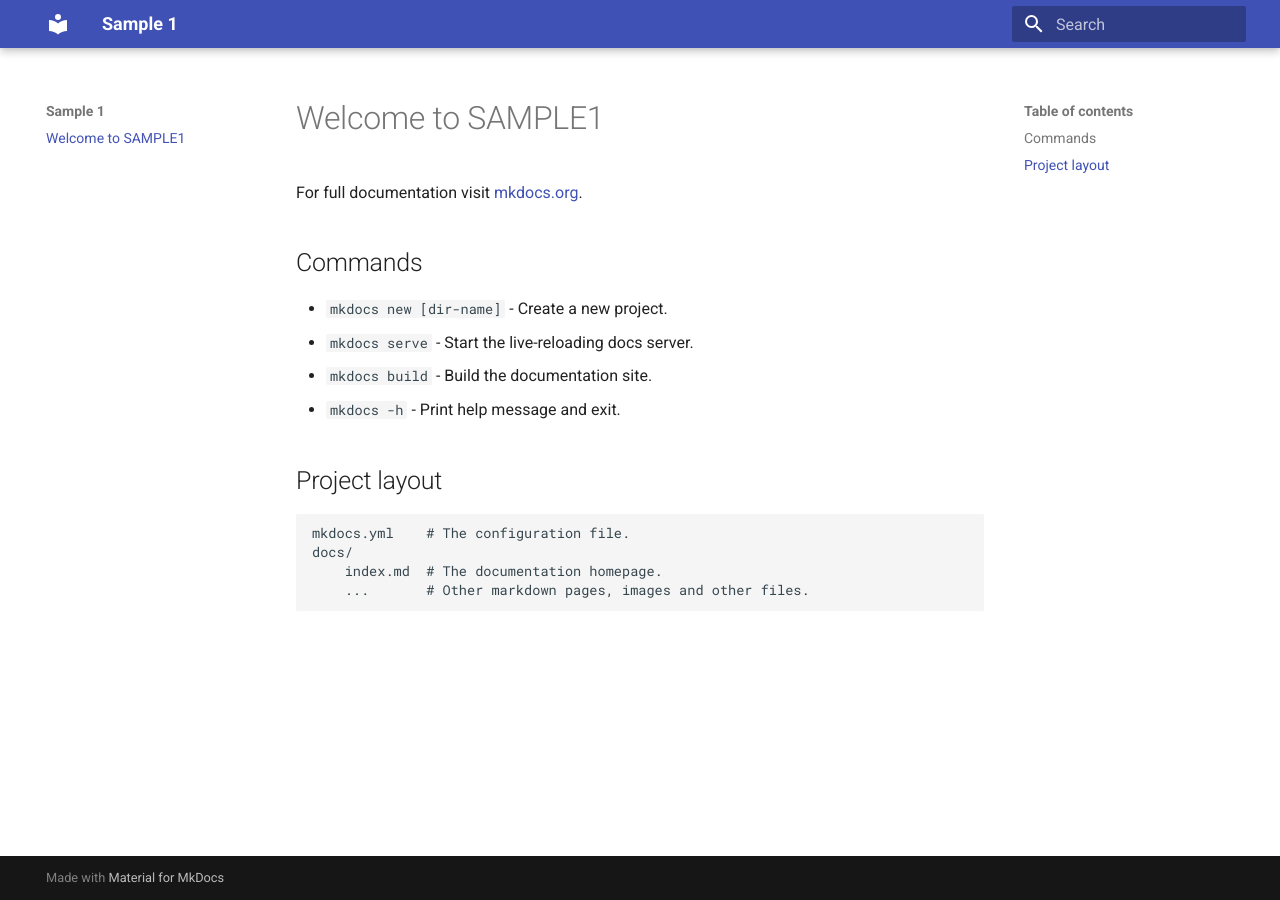
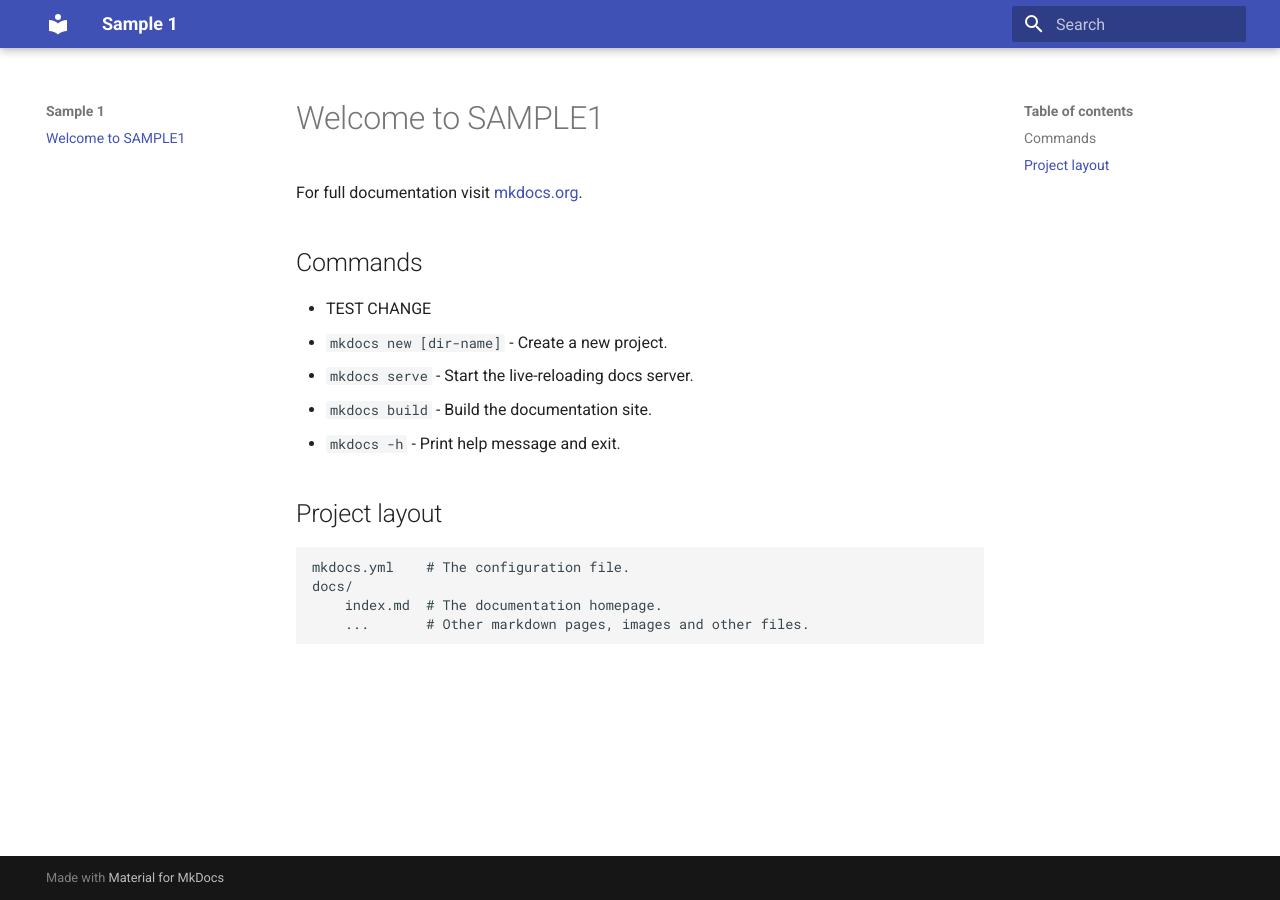
Before and after one commit to A-Baji/mk-docs-sample1, an MkDocs documentation site: the page built from docs/index.md, in a window 1280 px wide. Built offline with MkDocs 1.6.1 and Material for MkDocs 9.7.7, drawn with Linux system fonts in a browser that asks for light colours.

Commit message:
Update index.md

```diff
--- a/docs/index.md
+++ b/docs/index.md
@@ -4,6 +4,7 @@ For full documentation visit [mkdocs.org](https://www.mkdocs.org).
 
 ## Commands
 
+* TEST CHANGE
 * `mkdocs new [dir-name]` - Create a new project.
 * `mkdocs serve` - Start the live-reloading docs server.
 * `mkdocs build` - Build the documentation site.
```
